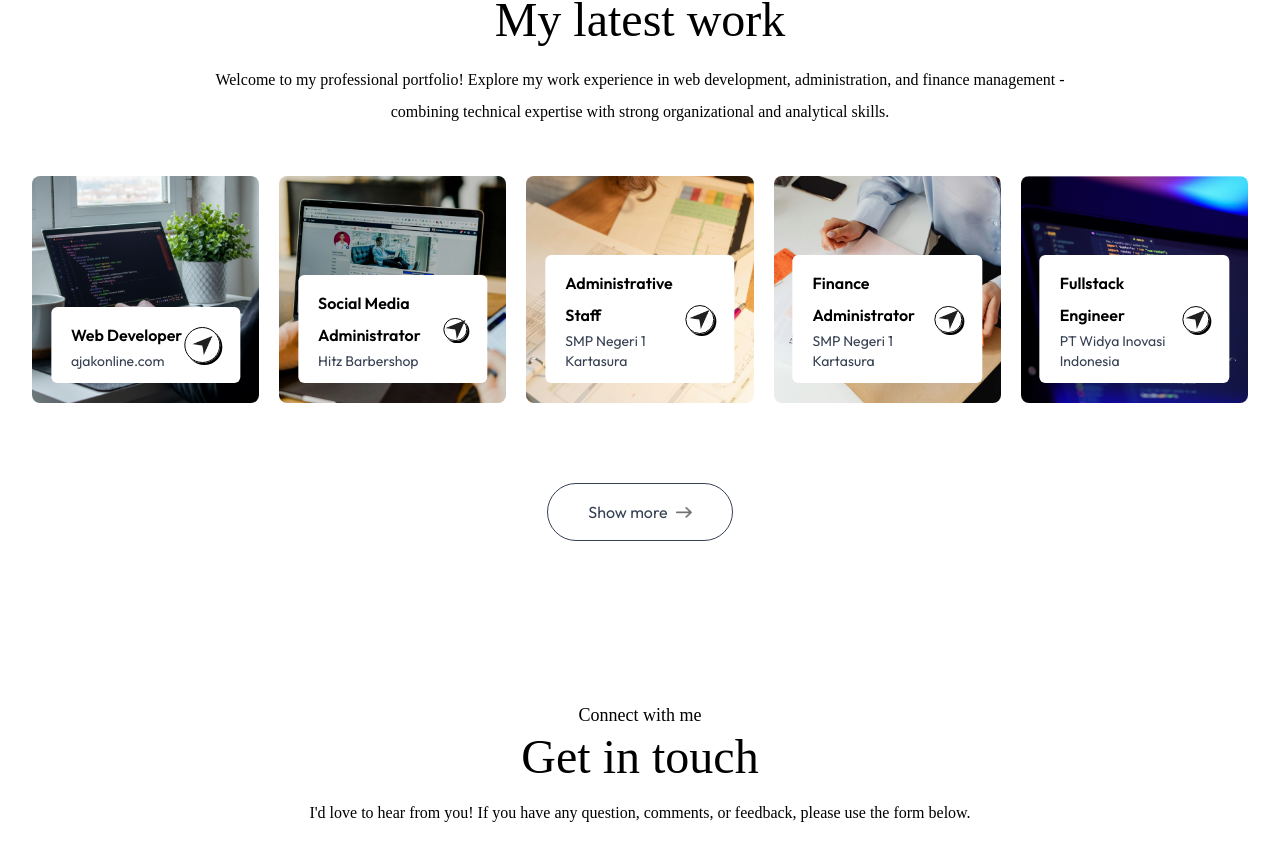
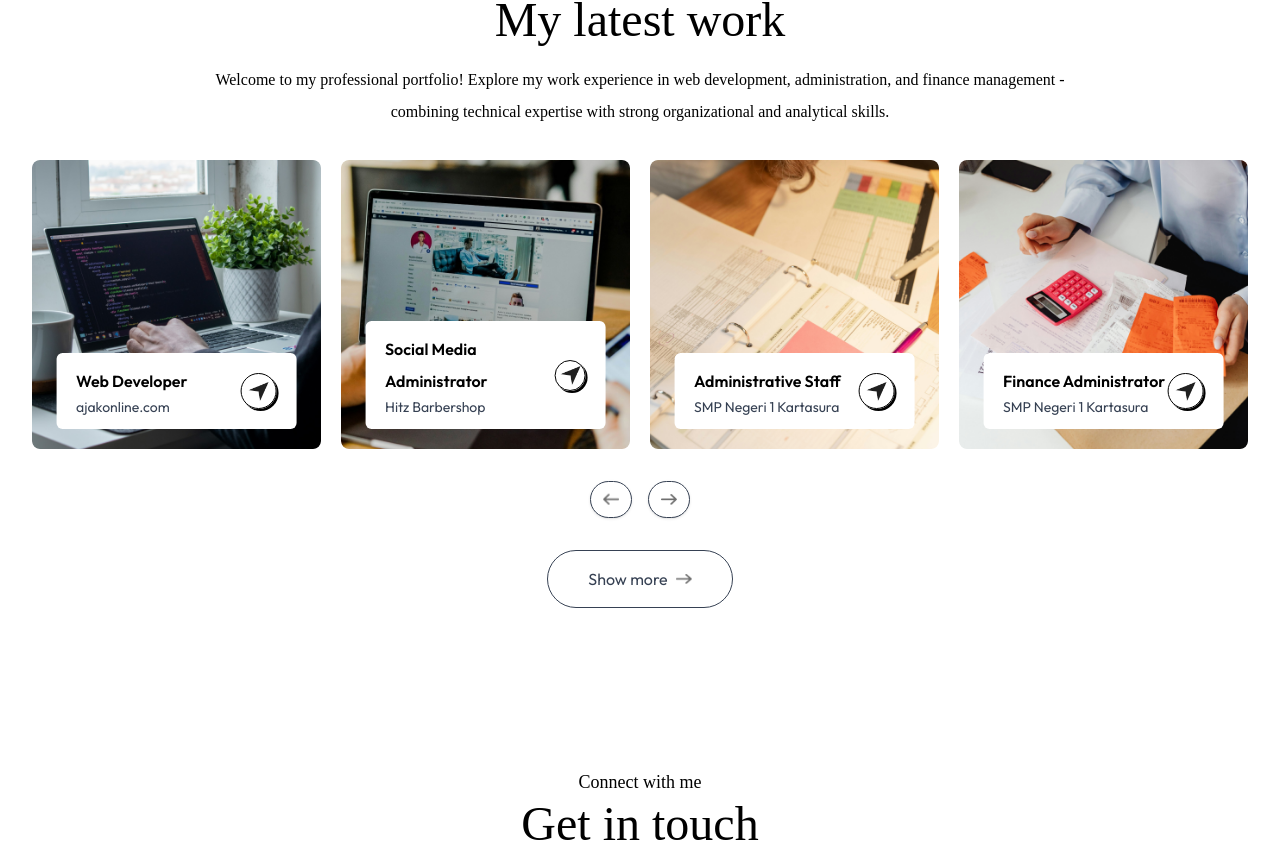
Before and after one commit to rendybp/my-portfolio, a Next.js app: page / in a window 1280 px wide. Shown: the part 2268-3129 px from the top of the page. Built offline with nearby package versions, Linux system fonts and the light colour scheme; a web font is replaced by a local one.

Commit message:
feat: add Work component with infinite carousel and project modal functionality

```diff
--- a/app/components/Work.jsx
+++ b/app/components/Work.jsx
@@ -6,9 +6,42 @@ import React, { useState } from 'react'
 import { motion } from "motion/react"
 import WorkModal from './WorkModal'
 
-const Work = ({isDarkMode}) => {
+const Work = ({ isDarkMode }) => {
     const [selectedWork, setSelectedWork] = useState(null)
     const [isModalOpen, setIsModalOpen] = useState(false)
+
+    // Carousel states
+    const [isTransitioning, setIsTransitioning] = useState(true);
+
+    // Create duplicated arrays to guarantee a seamless infinite loop buffer.
+    // bufferCount safely calculates enough copies based on underlying data length.
+    const bufferCount = Math.max(3, Math.ceil(15 / (workData.length || 1)));
+    const copies = bufferCount * 2 + 1;
+    const extendedData = Array.from({ length: copies }).flatMap(() => workData);
+    const middleIndex = bufferCount * workData.length;
+
+    const [currentIndex, setCurrentIndex] = useState(middleIndex);
+
+    const handleNext = () => {
+        setIsTransitioning(true);
+        setCurrentIndex(prev => prev + 1);
+    };
+
+    const handlePrev = () => {
+        setIsTransitioning(true);
+        setCurrentIndex(prev => prev - 1);
+    };
+
+    const handleAnimationComplete = () => {
+        // Evaluate bounds safely to loop cleanly back near the middle
+        if (currentIndex <= middleIndex - workData.length) {
+            setIsTransitioning(false);
+            setCurrentIndex(prev => prev + workData.length);
+        } else if (currentIndex >= middleIndex + workData.length) {
+            setIsTransitioning(false);
+            setCurrentIndex(prev => prev - workData.length);
+        }
+    };
 
     const handleWorkClick = (work) => {
         setSelectedWork(work)
@@ -23,61 +56,110 @@ const Work = ({isDarkMode}) => {
     return (
         <>
             <motion.div
-        initial={{opacity: 0}}
-        whileInView={{opacity: 1}}
-        transition={{duration: 1}}
+                initial={{ opacity: 0 }}
+                whileInView={{ opacity: 1 }}
+                transition={{ duration: 1 }}
                 id='work' className='w-full px-6 lg:px-8 py-10 scroll-mt-20'>
                 <div className='mx-auto max-w-7xl'>
                     <motion.h4
-                initial={{y: -20, opacity: 0}}
-                whileInView={{y: 0, opacity: 1}}
-                transition={{delay: 0.3, duration: 0.5}}
+                        initial={{ y: -20, opacity: 0 }}
+                        whileInView={{ y: 0, opacity: 1 }}
+                        transition={{ delay: 0.3, duration: 0.5 }}
                         className='text-center mb-1 text-lg font-ovo'>My Portfolio</motion.h4>
                     <motion.h2
-                initial={{y: -20, opacity: 0}}
-                whileInView={{y: 0, opacity: 1}}
-                transition={{delay: 0.5, duration: 0.5}}
+                        initial={{ y: -20, opacity: 0 }}
+                        whileInView={{ y: 0, opacity: 1 }}
+                        transition={{ delay: 0.5, duration: 0.5 }}
                         className='text-center text-5xl font-ovo'>My latest work</motion.h2>
 
                     <motion.p
-                initial={{opacity: 0}}
-                whileInView={{opacity: 1}}
-                transition={{delay: 0.7, duration: 0.5}}
-                className='text-center max-w-4xl mx-auto mt-4 lg:mt-5 mb-8 lg:mb-12 font-ovo'>
+                        initial={{ opacity: 0 }}
+                        whileInView={{ opacity: 1 }}
+                        transition={{ delay: 0.7, duration: 0.5 }}
+                        className='text-center max-w-4xl mx-auto mt-4 lg:mt-5 mb-8 font-ovo'>
                         Welcome to my professional portfolio! Explore my work experience in web development, administration, and finance management - combining technical expertise with strong organizational and analytical skills.
                     </motion.p>
 
                     <motion.div
-                initial={{opacity: 0}}
-                whileInView={{opacity: 1}}
-                transition={{delay: 0.9, duration: 0.6}}
-                className='grid gap-4 lg:gap-5 my-6 lg:my-8 xl:my-10 grid-cols-[repeat(auto-fit,minmax(200px,1fr))] lg:grid-cols-[repeat(auto-fit,minmax(220px,1fr))] dark:text-black'>
-                    {workData.map((project,index)=>(
+                        initial={{ opacity: 0 }}
+                        whileInView={{ opacity: 1 }}
+                        transition={{ delay: 0.9, duration: 0.6 }}
+                        className='work-carousel-container w-full relative overflow-hidden py-4 -my-4 dark:text-black'>
+                        <style>{`
+                        .work-carousel-container {
+                            container-type: inline-size;
+                        }
+                        .work-carousel-track {
+                            --carousel-gap: 1rem;
+                            --item-width: 100cqw;
+                            gap: var(--carousel-gap);
+                        }
+                        @container (min-width: 768px) {
+                            .work-carousel-track {
+                                --carousel-gap: 1.25rem;
+                                --item-width: calc((100cqw - 2 * var(--carousel-gap)) / 3);
+                            }
+                        }
+                        @container (min-width: 1024px) {
+                            .work-carousel-track {
+                                --carousel-gap: 1.25rem;
+                                --item-width: calc((100cqw - 3 * var(--carousel-gap)) / 4);
+                            }
+                        }
+                        .work-carousel-item {
+                            flex-shrink: 0;
+                            width: var(--item-width);
+                        }
+                    `}</style>
                         <motion.div
-                        whileHover={{scale: 1.05}}
-                        transition={{duration: 0.3}}
-                        key={index}
+                            className='work-carousel-track flex items-center'
+                            animate={{ x: `calc(-${currentIndex} * (var(--item-width) + var(--carousel-gap)))` }}
+                            transition={isTransitioning ? { type: 'tween', ease: 'easeInOut', duration: 0.5 } : { duration: 0 }}
+                            onAnimationComplete={handleAnimationComplete}
+                        >
+                            {extendedData.map((project, index) => (
+                                <div key={index} className="work-carousel-item">
+                                    <motion.div
+                                        whileHover={{ scale: 1.05 }}
+                                        transition={{ duration: 0.3 }}
                                         onClick={() => handleWorkClick(project)}
-                        className='aspect-square bg-no-repeat bg-cover bg-center rounded-lg relative cursor-pointer group overflow-hidden'
-                        style={{backgroundImage: `url(${project.bgImage})`}}>
+                                        className='aspect-square w-full bg-no-repeat bg-cover bg-center rounded-lg relative cursor-pointer group overflow-hidden'
+                                        style={{ backgroundImage: `url(${project.bgImage})` }}>
                                         <div className='bg-white w-10/12 rounded-md absolute bottom-5 left-1/2 -translate-x-1/2 py-3 px-5 flex items-center justify-between transition-all duration-500 group-hover:bottom-7'>
                                             <div>
                                                 <h2 className='font-semibold'>{project.title}</h2>
                                                 <p className='text-sm text-gray-700'>{project.description}</p>
                                             </div>
                                             <div className='border rounded-full border-black w-9 aspect-square flex items-center justify-center shadow-[2px_2px_0_#000] group-hover:bg-lime-300 transition duration-300'>
-                                    <Image src={assets.send_icon} alt='send icon' className='w-5'/>
+                                                <Image src={assets.send_icon} alt='send icon' className='w-5' />
                                             </div>
                                         </div>
                                     </motion.div>
+                                </div>
                             ))}
                         </motion.div>
+                    </motion.div>
+
+                    <motion.div
+                        initial={{ opacity: 0 }}
+                        whileInView={{ opacity: 1 }}
+                        transition={{ delay: 0.8, duration: 0.5 }}
+                        className="flex justify-center items-center gap-4 mt-8 -mb-4"
+                    >
+                        <button onClick={handlePrev} aria-label="Previous Project" className="border-[0.5px] border-gray-700 dark:border-white p-3 rounded-full hover:bg-lightHover dark:hover:bg-darkHover transition shadow-sm bg-white dark:bg-[#1a1a1a] cursor-pointer">
+                            <Image src={isDarkMode ? assets.right_arrow_bold_dark : assets.right_arrow_bold} alt='Previous' className="w-4 rotate-180" />
+                        </button>
+                        <button onClick={handleNext} aria-label="Next Project" className="border-[0.5px] border-gray-700 dark:border-white p-3 rounded-full hover:bg-lightHover dark:hover:bg-darkHover transition shadow-sm bg-white dark:bg-[#1a1a1a] cursor-pointer">
+                            <Image src={isDarkMode ? assets.right_arrow_bold_dark : assets.right_arrow_bold} alt='Next' className="w-4" />
+                        </button>
+                    </motion.div>
+
                     <motion.a
-                initial={{opacity: 0}}
-                whileInView={{opacity: 1}}
-                transition={{delay:1.1, duration:0.5}}
-                target="_blank" href="https://linkedin.com/in/rendi-buana-perdana/" className='w-max flex items-center justify-center gap-2 text-gray-700 border-[0.5px] border-gray-700 rounded-full px-10 py-3 mx-auto my-20 hover:bg-lightHover duration-500 dark:text-white dark:border-white dark:hover:bg-darkHover'>
-                    Show more <Image src={isDarkMode ? assets.right_arrow_bold_dark : assets.right_arrow_bold} alt='Right Arrow' className='w-4'/>
+                        initial={{ opacity: 0 }}
+                        whileInView={{ opacity: 1 }}
+                        transition={{ delay: 1.1, duration: 0.5 }}
+                        target="_blank" href="https://linkedin.com/in/rendi-buana-perdana/" className='w-max flex items-center justify-center gap-2 text-gray-700 border-[0.5px] border-gray-700 rounded-full px-10 py-3 mx-auto mt-12 mb-20 hover:bg-lightHover duration-500 dark:text-white dark:border-white dark:hover:bg-darkHover'>
+                        Show more <Image src={isDarkMode ? assets.right_arrow_bold_dark : assets.right_arrow_bold} alt='Right Arrow' className='w-4' />
                     </motion.a>
                 </div>
             </motion.div>
```
Lines whose indentation alone changed are shown as unchanged.
